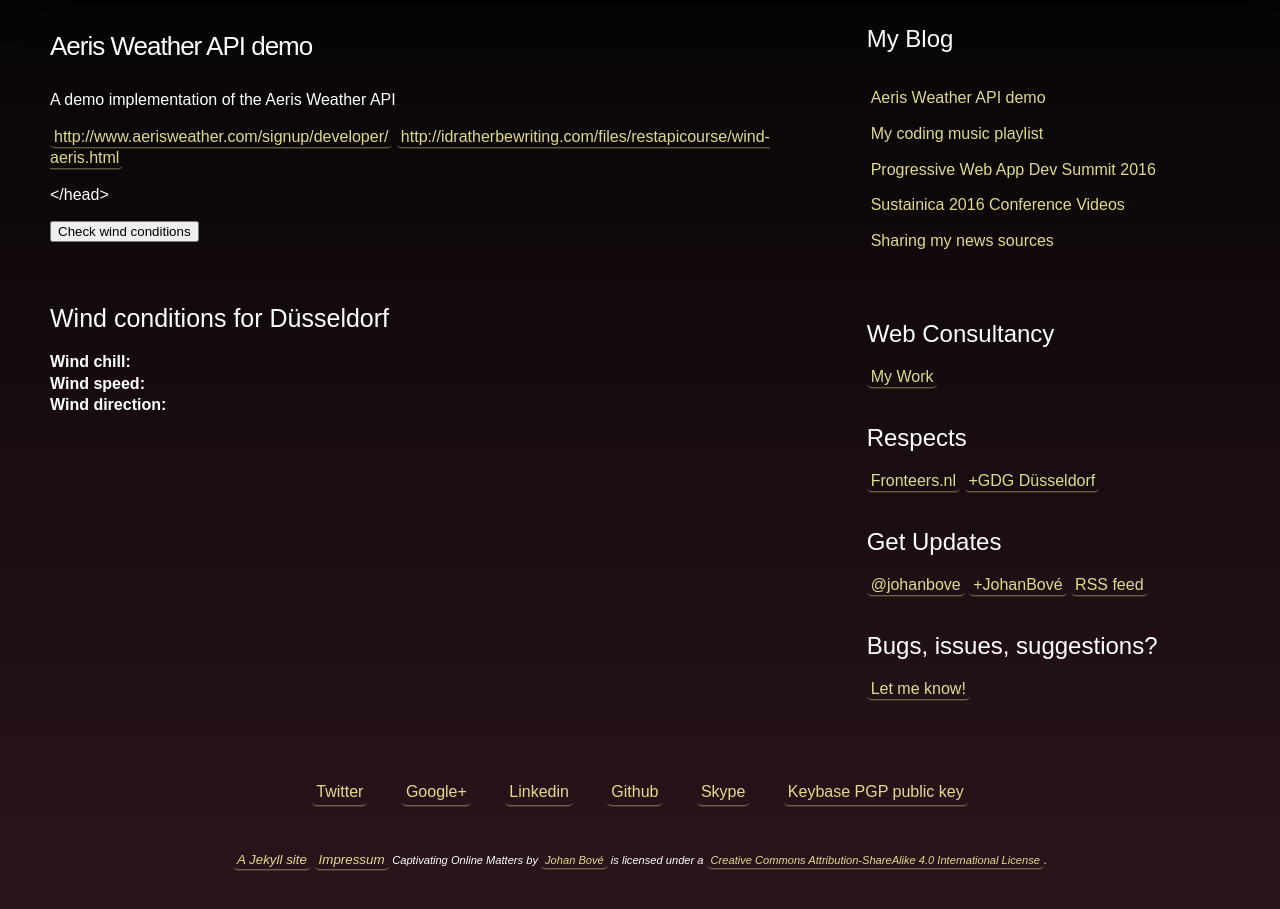
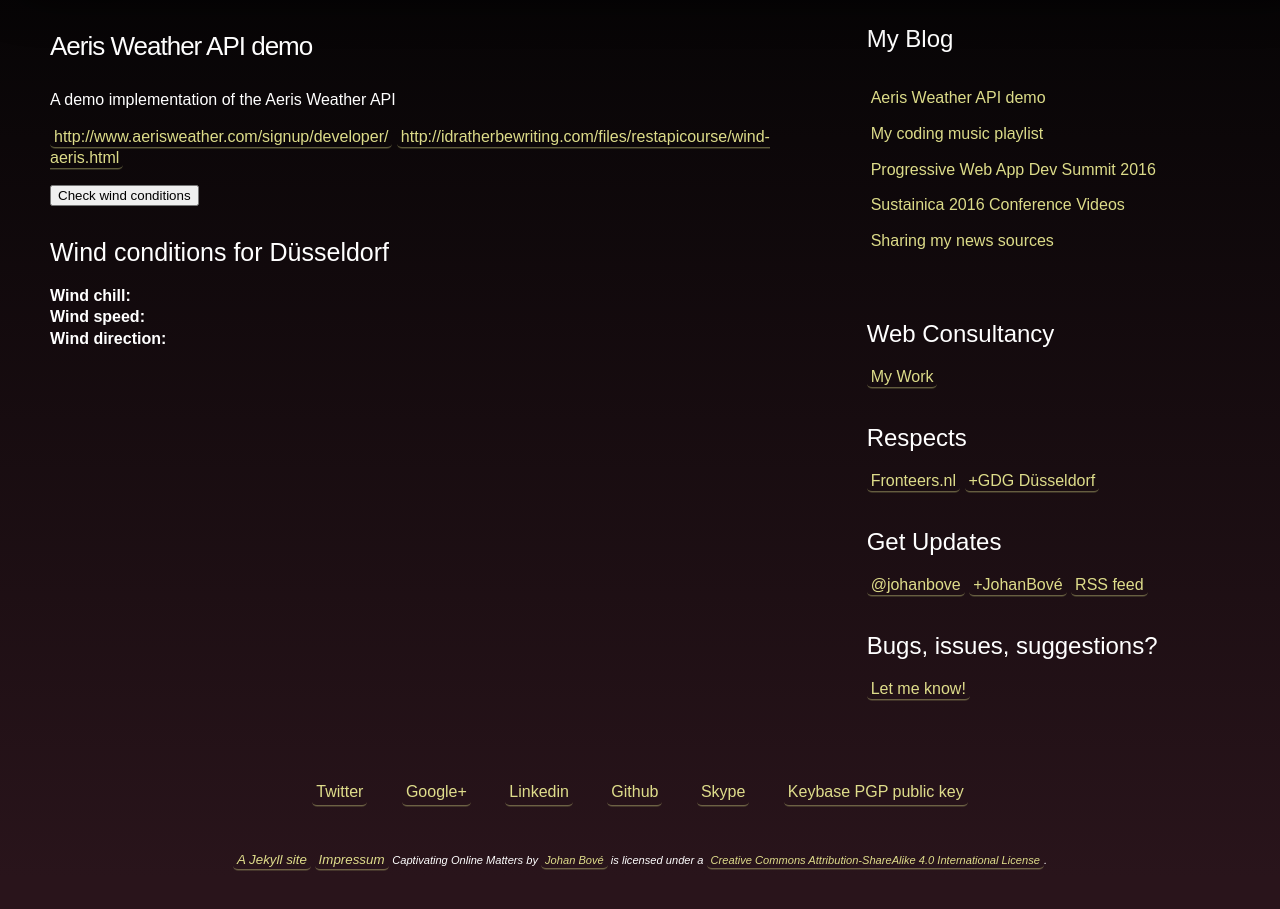
Before and after one commit to johanbove/johanbove.github.io, a Jekyll site: the page built from _posts/2016-06-21-aeris-weather-api.md, in a window 1280 px wide and 1051 px high. Shown: the part 142-1051 px from the top of the window. Built offline with Jekyll 4.4.1, drawn with Linux system fonts in a browser that asks for light colours.

Commit message:
Update 2016-06-21-aeris-weather-api.md

```diff
--- a/_posts/2016-06-21-aeris-weather-api.md
+++ b/_posts/2016-06-21-aeris-weather-api.md
@@ -31,8 +31,6 @@ A demo implementation of the Aeris Weather API
         });
     }
 </script>
-</head>
-<body>
 
 <button type="button" onclick="checkWind()" class="btn btn-danger">Check wind conditions</button>
 
```
